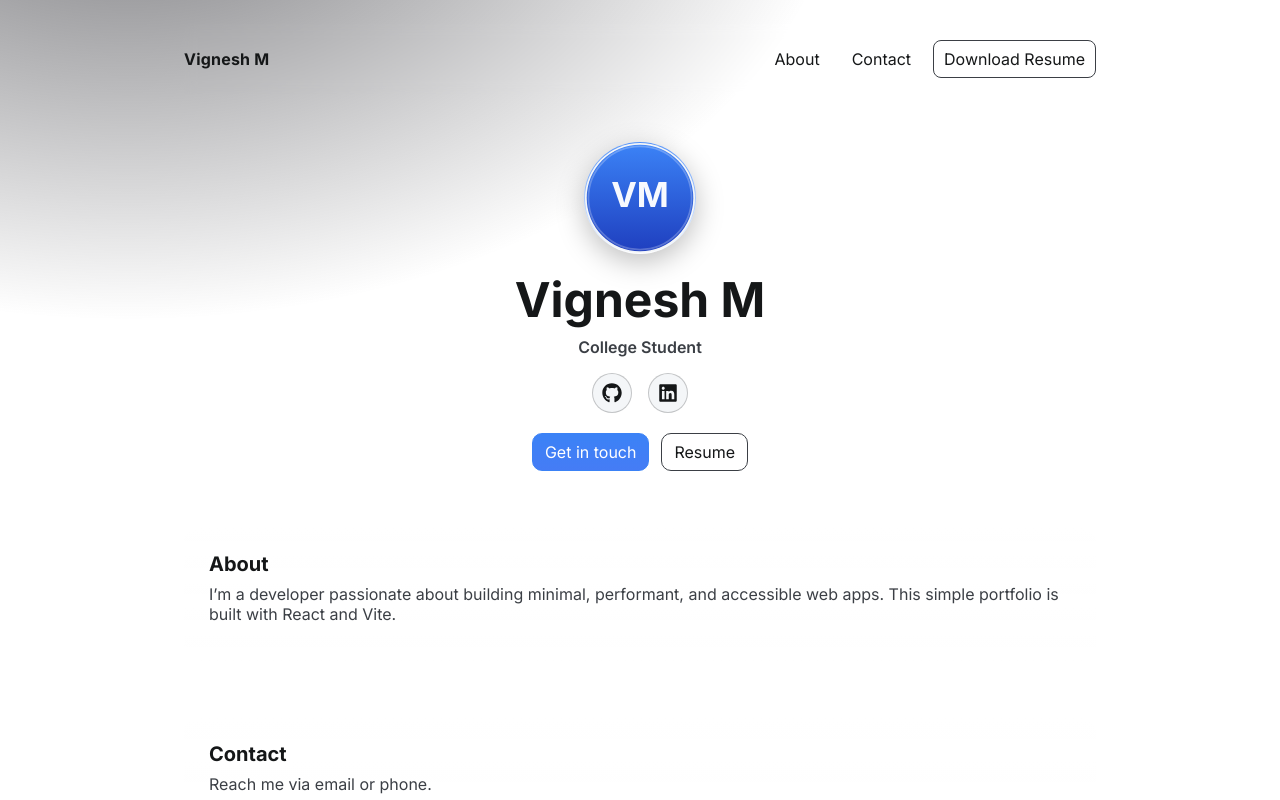
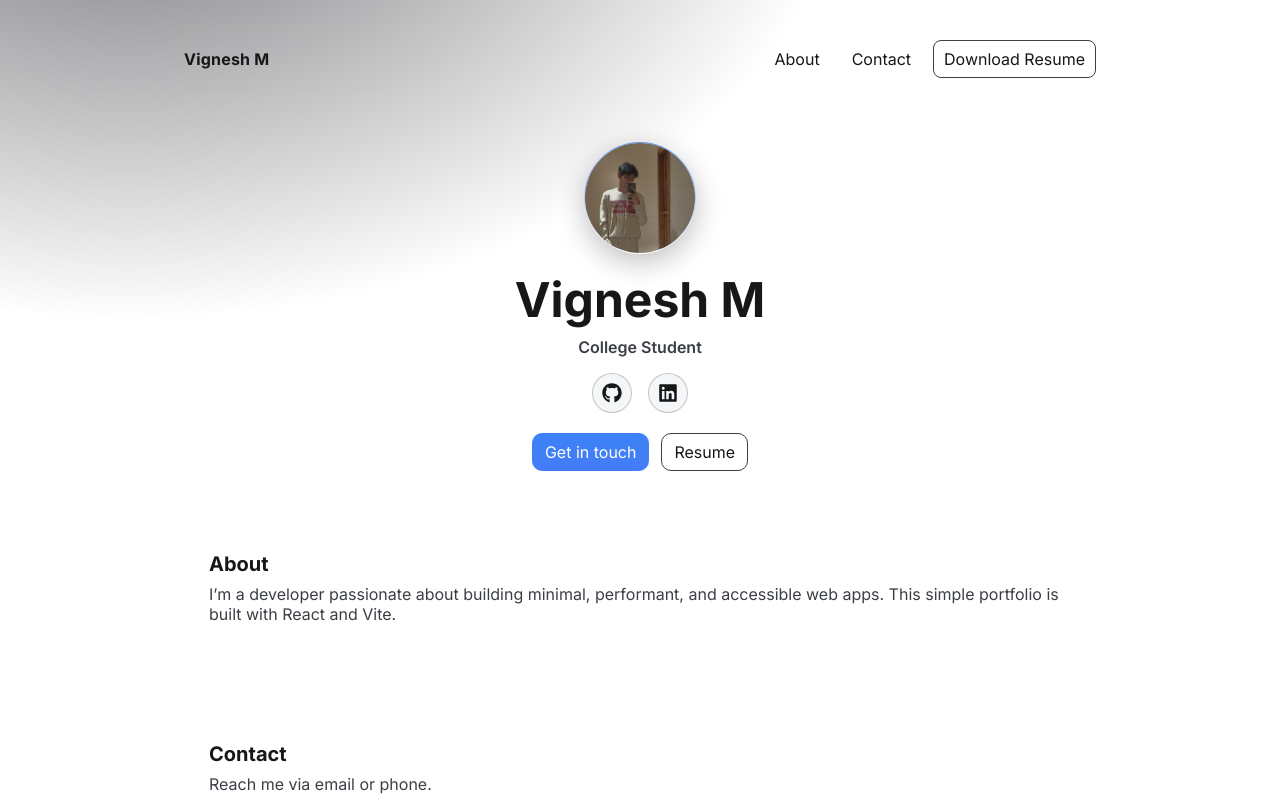
Before and after one commit to Vicki0111/portfolio-website, a React (Vite) app: page / in a window 1280 px wide. Shown: the top 800 px of the page. Built offline with nearby package versions, Linux system fonts and the light colour scheme.

Commit message:
chore: use public/image.jpg as hero avatar

```diff
--- a/src/App.jsx
+++ b/src/App.jsx
@@ -27,7 +27,7 @@ export default function App() {
       <main id="top" className="main">
         <section className="hero">
           <div className="avatar">
-            <img src="/avatar.svg" alt={`${name} portrait`} />
+<img src="/image.jpg" alt={`${name} portrait`} />
           </div>
           <h1>{name}</h1>
           <p className="tagline">{tagline}</p>
```
Also changed, not shown: public/avatar.svg (deleted), public/image.jpg (added).
